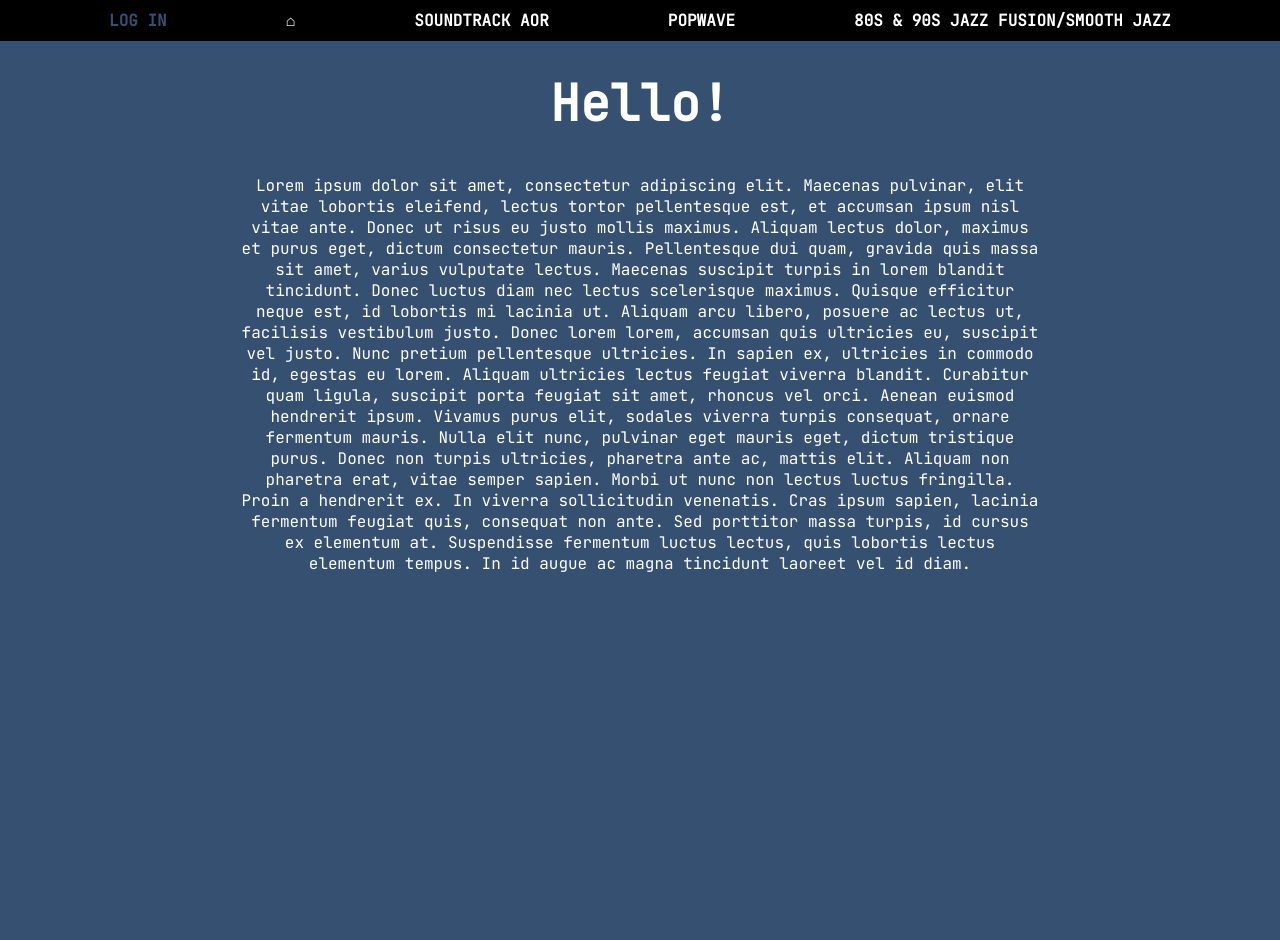
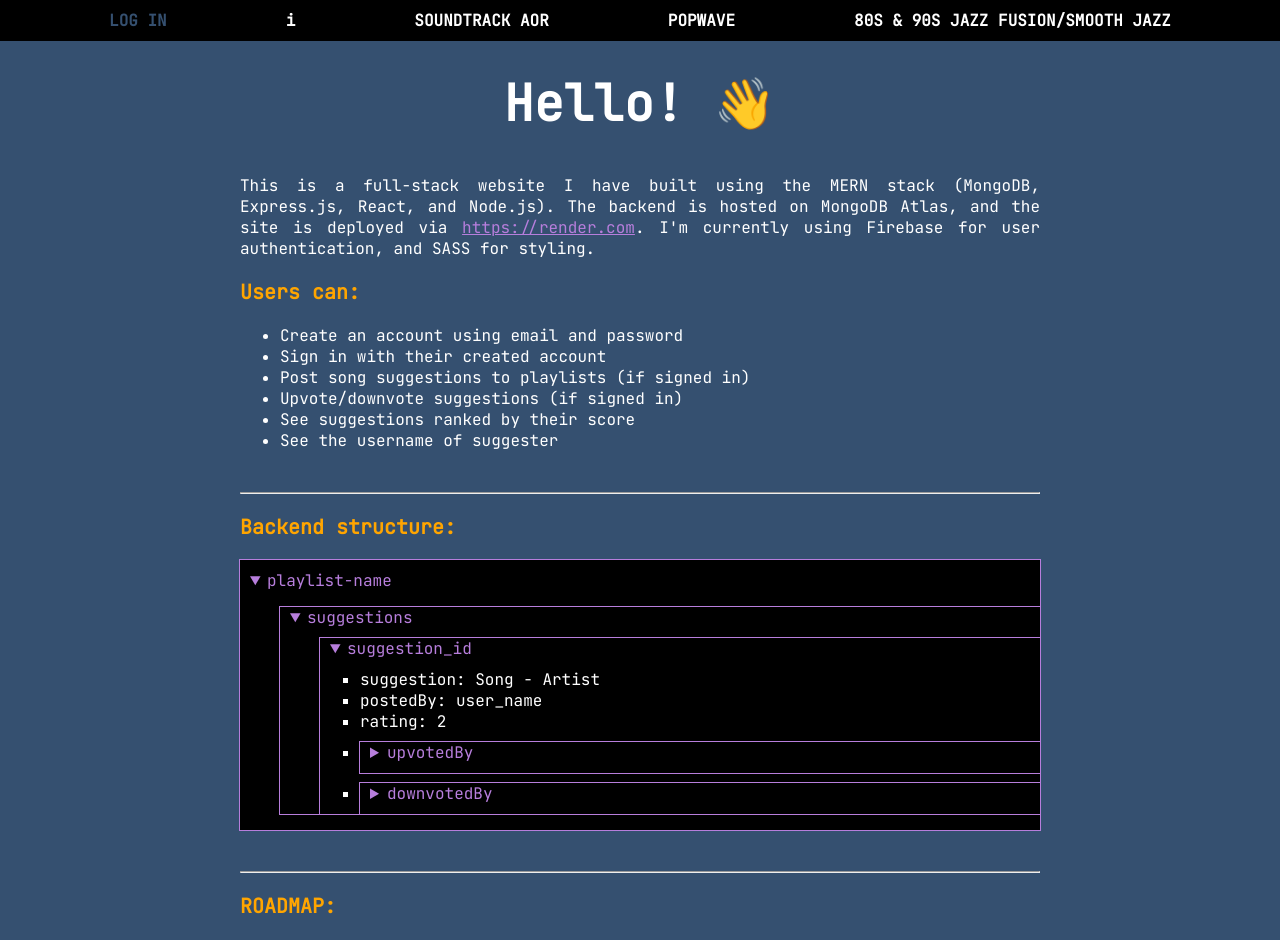
Before and after one commit to holoflash/fullstack-mern-app, a React (Create React App) app in the folder frontend/: page / in a window 1280 px wide. Shown: the top 940 px of the page. Before the commit the page ends 800 px from the top, so only its background shows below. Built offline with nearby package versions, Linux system fonts and the light colour scheme; no server answers.

Commit message:
Create home page and update README

```diff
--- a/frontend/src/App.scss
+++ b/frontend/src/App.scss
@@ -81,9 +81,13 @@ nav {
     button {
         color: $primary-color;
     }
+    .about {
+        text-transform: lowercase;
+    }
 }
 
 input {
+    border-radius: 5px;
     all: unset;
     padding: 10px;
     font-size: $maintext;
@@ -100,9 +104,10 @@ input {
 
 .container {
     height: max-content;
-    width: 100vw;
     @include flex-col();
-    h1 {
+    h1,
+    h2,
+    h3 {
         margin: 0;
         font-size: min(50px, 10vw);
         color: $font-color;
@@ -234,11 +239,12 @@ input {
 .create-account,
 .home,
 .not-found {
+    @include flex-col();
     h1 {
         padding: 29px;
     }
     & > * {
-        width: 400px;
+        @include width();
         margin: 10px;
     }
     a,
@@ -259,3 +265,39 @@ input {
     color: #355070;
     font-size: 100vh;
 }
+
+.home {
+    .backend-tree {
+        background: linear-gradient($splash3, $primary-color);
+    }
+    img {
+        all: unset;
+        width: 60px;
+    }
+    a,
+    summary {
+        cursor: pointer;
+        color: #b77edc;
+        &:hover {
+            color: orange;
+        }
+    }
+    summary {
+        margin: 10px;
+    }
+    details {
+        outline: solid #b77edc 1px;
+        background-color: rgb(0, 0, 0);
+    }
+    h4 {
+        font-size: 20px;
+        color: orange;
+    }
+    h5 {
+        font-size: 16px;
+        color: orange;
+    }
+    p {
+        text-align: justify;
+    }
+}
--- a/frontend/src/NavBar.js
+++ b/frontend/src/NavBar.js
@@ -13,7 +13,7 @@ const NavBar = () => {
                 ? <button className="login" onClick={() => { signOut(getAuth()) }}>LOG OUT</button>
                 : <button className="login" onClick={() => { navigate('/login', { state: { from: location.pathname } }) }}>LOG IN</button>
             }
-            <Link to="/">⌂</Link>
+            <Link className="about" to="/">i</Link>
             <Link to="/soundtrack_aor">SOUNDTRACK AOR</Link>
             <Link to="/popwave">popwave</Link>
             <Link to="/80s_90s_jazz_fusion">80s & 90s Jazz Fusion/Smooth Jazz</Link>
--- a/frontend/src/pages/HomePage.js
+++ b/frontend/src/pages/HomePage.js
@@ -1,12 +1,88 @@
 const HomePage = () => (
     <div className="container home">
-        <h1>Hello!</h1>
-        <p>
-            Lorem ipsum dolor sit amet, consectetur adipiscing elit. Maecenas pulvinar, elit vitae lobortis eleifend, lectus tortor pellentesque est, et accumsan ipsum nisl vitae ante. Donec ut risus eu justo mollis maximus. Aliquam lectus dolor, maximus et purus eget, dictum consectetur mauris. Pellentesque dui quam, gravida quis massa sit amet, varius vulputate lectus. Maecenas suscipit turpis in lorem blandit tincidunt. Donec luctus diam nec lectus scelerisque maximus. Quisque efficitur neque est, id lobortis mi lacinia ut. Aliquam arcu libero, posuere ac lectus ut, facilisis vestibulum justo. Donec lorem lorem, accumsan quis ultricies eu, suscipit vel justo. Nunc pretium pellentesque ultricies. In sapien ex, ultricies in commodo id, egestas eu lorem. Aliquam ultricies lectus feugiat viverra blandit. Curabitur quam ligula, suscipit porta feugiat sit amet, rhoncus vel orci. Aenean euismod hendrerit ipsum.
+        <h1>Hello! 👋</h1>
+        <p>This is a full-stack website I have built using the MERN stack (MongoDB, Express.js, React, and Node.js). The backend is hosted on MongoDB Atlas, and the site is deployed via <a href="https://render.com/">https://render.com</a>. I'm currently using Firebase for user authentication, and SASS for styling.</p>
 
-            Vivamus purus elit, sodales viverra turpis consequat, ornare fermentum mauris. Nulla elit nunc, pulvinar eget mauris eget, dictum tristique purus. Donec non turpis ultricies, pharetra ante ac, mattis elit. Aliquam non pharetra erat, vitae semper sapien. Morbi ut nunc non lectus luctus fringilla. Proin a hendrerit ex. In viverra sollicitudin venenatis. Cras ipsum sapien, lacinia fermentum feugiat quis, consequat non ante. Sed porttitor massa turpis, id cursus ex elementum at. Suspendisse fermentum luctus lectus, quis lobortis lectus elementum tempus. In id augue ac magna tincidunt laoreet vel id diam.
-        </p>
-    </div>
+        <h4>Users can:</h4>
+        <ul>
+            <li>Create an account using email and password</li>
+            <li>Sign in with their created account</li>
+            <li>Post song suggestions to playlists (if signed in)</li>
+            <li>Upvote/downvote suggestions (if signed in)</li>
+            <li>See suggestions ranked by their score</li>
+            <li>See the username of suggester</li>
+        </ul>
+        <br></br>
+        <hr></hr>
+        <h4>Backend structure:</h4>
+        <details className="dropdown" open={true}>
+            <summary>playlist-name</summary>
+            <ul>
+                <details open={true}>
+                    <summary >suggestions</summary>
+                    <ul>
+                        <details open={true}>
+                            <summary>suggestion_id</summary>
+                            <ul>
+                                <li>suggestion: Song - Artist</li>
+                            </ul>
+                            <ul>
+                                <li>postedBy: user_name</li>
+                            </ul>
+                            <ul>
+                                <li>rating: 2</li>
+                            </ul>
+                            <ul>
+                                <li><details>
+                                    <summary>upvotedBy</summary>
+                                    <ul>
+                                        <li>user_name</li>
+                                        <li>another_user</li>
+                                        <li>yet_another_user</li>
+                                    </ul>
+                                </details>
+                                </li>
+                                <li>
+                                    <details>
+                                        <summary>downvotedBy</summary>
+                                        <ul>
+                                            <li>displeased_user</li>
+                                        </ul>
+                                    </details>
+                                </li>
+                            </ul>
+                        </details>
+
+                    </ul>
+                </details>
+            </ul>
+        </details >
+        <br></br>
+        <hr></hr>
+        <h4>ROADMAP:</h4>
+        <p>This site was built while learning how to use the MERN stack but is quickly evolving into a real passion project. The idea is to build a platform for Spotify Playlist curators to receive song submissions in a more organic way than what is currently available online.</p>
+        <details>
+            <summary>The most immediate things to work on:</summary>
+            <ul>
+                <li>Rewrite the JavaScript to TypeScript in strict mode for a better development experience moving forward</li>
+                <li>Rebuild using Vite to streamline and reduce bloat</li>
+            </ul>
+        </details>
+        <details>
+            <summary>And a little further ahead:</summary>
+            <ul>
+                <li>Have two distinct user types - Curator & User</li>
+                <li>Restructure the backend to allow multiple curators</li>
+                <li>Allow Users to log in with Spotify</li>
+                <li>Allow Users to search for songs to submit using the Spotify API</li>
+                <li>Use the Spotify API to allow Curators to add the playlists they want to be on the platform</li>
+                <li>Implement Curator options to automatically add songs to their playlists based on song rating thresholds.</li>
+            </ul>
+        </details>
+        <hr></hr>
+        <p>Thank you so much for taking the time to check out my site. I hope you have a nice day! </p>
+        <a href="https://github.com/holoflash/fullstack-mern-app">View code on GitHub</a>
+    </div >
 );
 
 export default HomePage;
```
Also changed, not shown: 1 other file (tests, documents, lock files or other folders).
